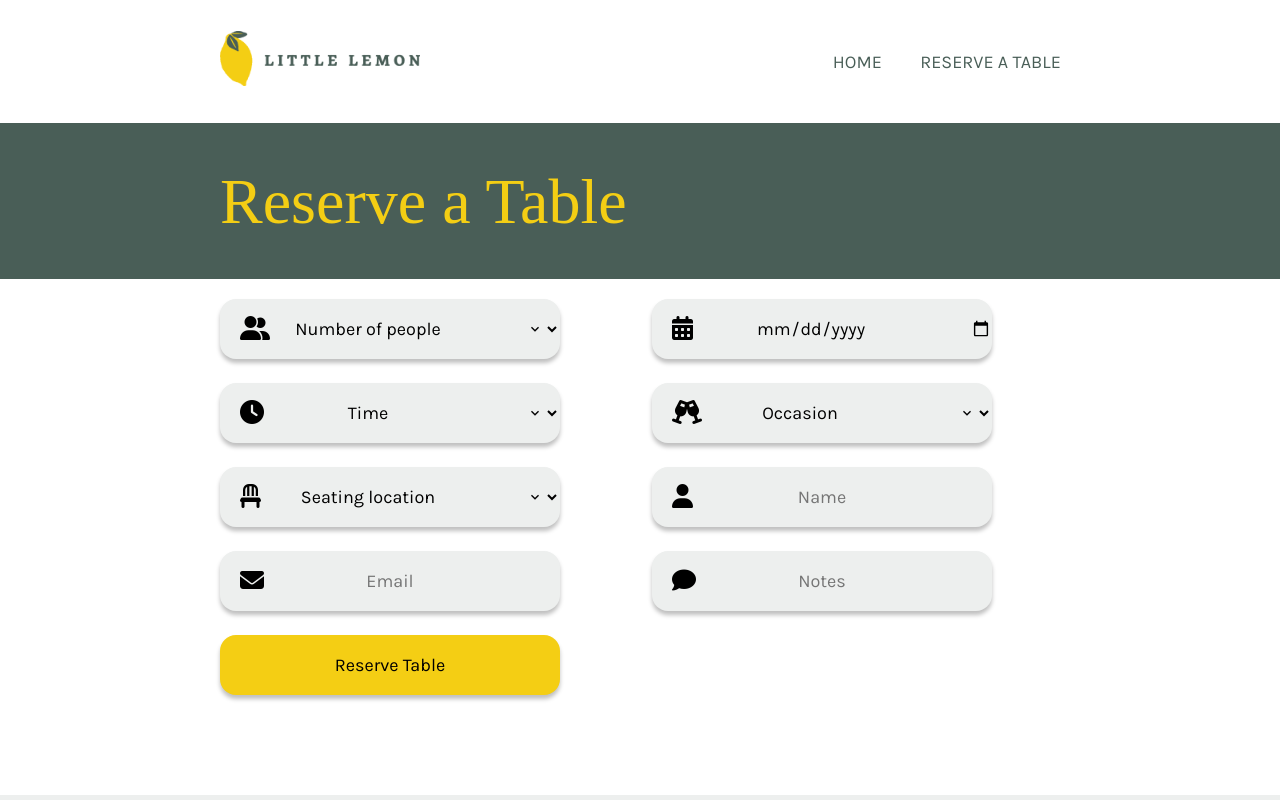
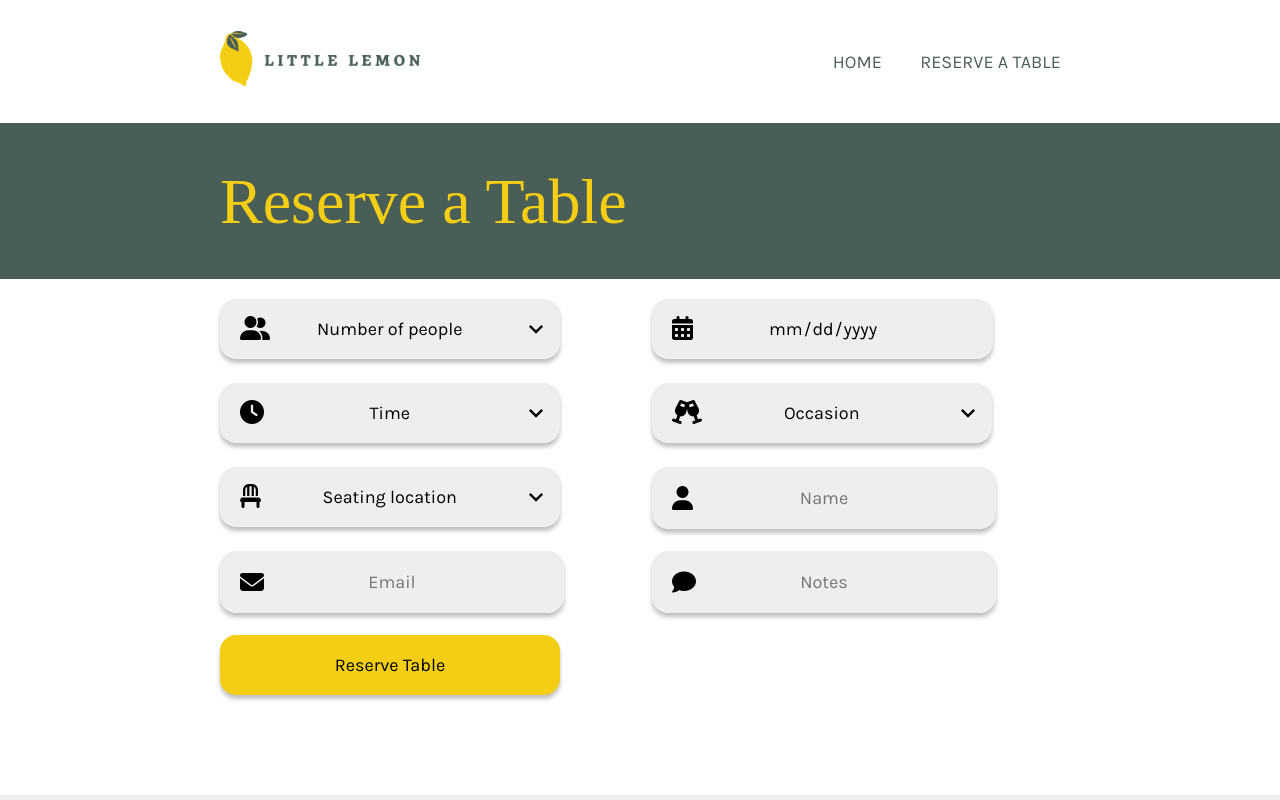
Before and after one commit to SonjaVogel/book-table, a React (Create React App) app: page /reserve-table in a window 1280 px wide. Shown: the top 800 px of the page. Built offline with nearby package versions, Linux system fonts and the light colour scheme.

Commit message:
Final styling (hopefully) for BookingForm

```diff
--- a/src/components/BookingForm.js
+++ b/src/components/BookingForm.js
@@ -1,13 +1,10 @@
-import React, { useState, useEffect, useContext } from "react";
-import { Formik, Form, Field, useFormikContext } from "formik";
+import React from "react";
+import { Formik, Form, Field} from "formik";
 import * as Yup from "yup";
 import { Button, Input, Box, Select, SimpleGrid } from "@chakra-ui/react";
-import { FontAwesomeIcon } from '@fortawesome/react-fontawesome';
-import { faUserGroup } from '@fortawesome/free-solid-svg-icons';
 import '@fortawesome/fontawesome-free/css/all.css';
-import { icon } from '@fortawesome/fontawesome-svg-core/import.macro';
+import { useFormikContext } from "formik";
 
-// Validation schema for the form fields
 const validationSchema = Yup.object().shape({
   people: Yup.number().min(1, "At least one person is required").max(8, "Maximum 8 people are allowed").required("Number of people is required"),
   date: Yup.date().min(new Date(), "Date must be in the future").required("Date is required"),
@@ -19,7 +16,6 @@ const validationSchema = Yup.object().shape({
   notes: Yup.string()
 });
 
-// Initial values for the form fields
 const initialValues = {
   people: "",
   date: "",
@@ -31,19 +27,58 @@ const initialValues = {
   notes: ""
 };
 
-// Submit handler for the form
 const handleSubmit = (values, actions) => {
   console.log(values);
   actions.resetForm();
 };
 
-// Array for the styling of the form fields
-const fieldStyle = {
-  bg: "#EDEFEE",
-  width: "340px",
-  textAlign: "center",
-  padding: "0px",
-}
+const CustomIcon = ({ name, icon, ...props }) => {
+    const { touched, errors } = useFormikContext();
+    return (
+      <i
+        className={"fas fa-xl fa-" + icon}
+        aria-hidden="true"
+        style={{
+          color: touched[name] && !errors[name] ? "var(--highlight-lgrey)" : "#000000",
+        }}
+        {...props}
+      ></i>
+    );
+  };
+
+  const fieldStyle = {
+    width: "340px",
+    textAlign: "center",
+    bg: "#EDEFEE",
+  };
+
+const CustomSelect = ({ name, ...props}) => {
+ const { touched, errors } = useFormikContext();
+ return (
+   <Select
+    name={name}
+        {...fieldStyle}
+        {...props}
+        bg={touched[name] && !errors[name] ? "var(--primary-green)" : "#EDEFEE"}
+        color={touched[name] && !errors[name] ? "var(--highlight-lgrey)" : "black"}
+        textColor={touched[name] && !errors[name] ? "var(--highlight-lgrey)" : "black"}
+    />
+ );
+};
+
+const CustomInput = ({ name, ...props}) => {
+    const { touched, errors } = useFormikContext();
+    return (
+      <Input
+       name={name}
+           {...fieldStyle}
+           {...props}
+           bg={touched[name] && !errors[name] ? "var(--primary-green)" : "#EDEFEE"}
+           color={touched[name] && !errors[name] ? "var(--highlight-lgrey)" : "black"}
+           textColor={touched[name] && !errors[name] ? "var(--highlight-lgrey)" : "black"}
+       />
+    );
+   };
 
 export default function BookingForm(props) {
 
@@ -52,6 +87,7 @@ export default function BookingForm(props) {
         initialValues={initialValues}
         validationSchema={validationSchema}
         onSubmit={handleSubmit}
+        validateOnChange={true}
         >
 
         {({ errors, touched })=> (
@@ -59,19 +95,22 @@ export default function BookingForm(props) {
             <SimpleGrid minChildWidth='340px' spacing='24px'>
             <Box height="60px">
                 <Field name="people">
-                    {({ field }) => (
+                    {({ field, form }) => (
                     // Add aria-label to provide a descriptive label for the select field
                     // Add aria-errormessage to link the error message with the select field
                     // Add aria-invalid to indicate that the select field has an invalid value
-                    <Select
+                    <CustomSelect
                         {...field}
                         placeholder="Number of people"
                         aria-label="Number of people"
                         aria-errormessage="people-error"
                         aria-invalid={errors.people && touched.people ? "true" : "false"}
                         mb={2}
-                        {...fieldStyle}
                         value={field.value}
+                        onChange={(e) => {
+                            form.setFieldTouched("people");
+                            form.handleChange(e);
+                          }}
                     >
                         <option value="1">1</option>
                         <option value="2">2</option>
@@ -81,11 +120,12 @@ export default function BookingForm(props) {
                         <option value="6">6</option>
                         <option value="7">7</option>
                         <option value="8">8</option>
-                    </Select>
+                    </CustomSelect>
                     )}
                 </Field>
                 {/* Add aria-hidden to hide the icon from assistive technologies */}
-                <i className="fas fa-user-group fa-xl" aria-hidden="true"></i>
+                <CustomIcon icon="user-group" name="people" />
+                {/* <i className="fas fa-user-group fa-xl" aria-hidden="true" {...fieldStyle}></i> */}
                 {/* // Use a span element with a class name and a descriptive id for the error message
                 // Add role="alert" to make it a live region */}
                 {errors.people && touched.people &&
@@ -97,13 +137,15 @@ export default function BookingForm(props) {
             <Box height="60px">
                 <Field name="date">
                 {({ field }) => (
-                    <Input
+                    <CustomInput
                         {...field}
                         type="date"
+                        data-date-inline-picker="true"
                         placeholder="Date"
                         aria-errormessage="date-error"
                         mb={2}
                         {...fieldStyle}
+                        onClick={field.ref}
                         onChange={(e) => {
                             field.onChange(e);
                             props.dispatch({ type: "changeDate", payload: field.value });
@@ -112,69 +154,97 @@ export default function BookingForm(props) {
                 )}
                 </Field>
                 <div className="icon-text-calendar">
-                    <i className="fa-solid fa-calendar-days fa-xl" aria-hidden="true"></i>
+                    {/* <i className="fa-solid fa-calendar-days fa-xl" aria-hidden="true"></i> */}
+                    <CustomIcon icon="calendar-days" name="date" />
                 </div>
                 {errors.date && touched.date && <span id="date-error" class="error-message" role="alert" >{errors.date}</span>}
             </Box>
 
             <Box height="60px">
                 <Field name="time">
-                    {({ field }) => (
-                    <Select
+                    {({ field, form }) => (
+                    <CustomSelect
                         {...field}
                         placeholder="Time"
                         aria-label="Time"
                         aria-errormessage="time-error"
                         mb={2}
-                        {...fieldStyle}
                         value={field.value}
+                        onChange={(e) => {
+                            form.setFieldTouched("time");
+                            form.handleChange(e);
+                          }}
                     >
                         {props.availableTimes && props.availableTimes.map((time) => ( <option key={time} value={time}>{time}</option> ))}
-                    </Select>
+                    </CustomSelect>
                     )}
                 </Field>
-                <i className="fa-solid fa-clock fa-xl" aria-hidden="true"></i>
+                {/* <i className="fa-solid fa-clock fa-xl" aria-hidden="true"></i> */}
+                <CustomIcon icon="clock" name="time" />
                 {errors.time && touched.time && <span id="time-error" class="error-message" role="alert" >{errors.time}</span>}
             </Box>
 
             <Box height="60px">
                 <Field name="occasion">
-                {({ field }) => (
-                    <Select {...field} placeholder="Occasion" aria-label="Occasion" mb={2} {...fieldStyle}
-                        aria-errormessage="occasion-error">
+                {({ field, form }) => (
+                    <CustomSelect
+                        {...field}
+                        placeholder="Occasion"
+                        aria-label="Occasion"
+                        mb={2}
+                        {...fieldStyle}
+                        aria-errormessage="occasion-error"
+                        onChange={(e) => {
+                            form.setFieldTouched("occasion");
+                            form.handleChange(e);
+                          }}
+                    >
                     <option value="birthday">Birthday</option>
                     <option value="engagement">Engagement</option>
                     <option value="anniversary">Anniversary</option>
-                    </Select>
+                    </CustomSelect>
                 )}
                 </Field>
-                <i className="fa-solid fa-champagne-glasses fa-xl" aria-hidden="true"></i>
+                {/* <i className="fa-solid fa-champagne-glasses fa-xl" aria-hidden="true"></i> */}
+                <CustomIcon icon="champagne-glasses" name="occasion" />
                 {errors.occasion && touched.occasion && <span id="occasion-error" class="error-message" role="alert" >{errors.occasion}</span>}
             </Box>
 
             <Box height="60px">
                 <Field name="location">
-                {({ field }) => (
-                    <Select {...field} placeholder="Seating location" aria-label="Seating location" mb={2} {...fieldStyle}
-                        aria-errormessage="location-error">
+                {({ field, form }) => (
+                    <CustomSelect
+                        {...field}
+                        placeholder="Seating location"
+                        aria-label="Seating location"
+                        mb={2}
+                        {...fieldStyle}
+                        aria-errormessage="location-error"
+                        onChange={(e) => {
+                            form.setFieldTouched("location");
+                            form.handleChange(e);
+                          }}
+                    >
                     <option value="inside">Inside</option>
                     <option value="outside">Outside</option>
-                    </Select>
+                    </CustomSelect>
                 )}
                 </Field>
-                <i className="fa-solid fa-chair fa-xl" aria-hidden="true"></i>
+                {/* <i className="fa-solid fa-chair fa-xl" aria-hidden="true"></i> */}
+                <CustomIcon icon="chair" name="location" />
                 {errors.location && touched.location && <span id="location-error" class="error-message" role="alert" >{errors.location}</span>}
             </Box>
 
             <Box height="60px">
                 <Field name="name">
                 {({ field }) => (
-                    <Input {...field} type="text" placeholder="Name" aria-label="Name" mb={2} {...fieldStyle}
+                    <CustomInput {...field} type="text" placeholder="Name" aria-label="Name" mb={2} {...fieldStyle}
                         aria-errormessage="name-error"/>
                 )}
                 </Field>
                 <div className="icon-text-calendar">
-                    <i className="fa-solid fa-user fa-xl fa-input-icons" aria-hidden="true"></i>
+                    {/* <i className="fa-solid fa-user fa-xl fa-input-icons" aria-hidden="true"></i> */}
+                    <CustomIcon icon="user" name="name" />
                 </div>
                 {errors.name && touched.name && <span id="name-error" class="error-message" role="alert" >{errors.name}</span>}
             </Box>
@@ -182,12 +252,13 @@ export default function BookingForm(props) {
             <Box height="60px">
                 <Field name="email">
                 {({ field }) => (
-                    <Input {...field} type="email" placeholder="Email" aria-label="Email" mb={2} {...fieldStyle}
+                    <CustomInput {...field} type="email" placeholder="Email" aria-label="Email" mb={2} {...fieldStyle}
                         aria-errormessage="email-error"/>
                 )}
                 </Field>
                 <div className="icon-text-calendar">
-                    <i className="fa-solid fa-envelope fa-xl fa-input-icons" aria-hidden="true"></i>
+                    {/* <i className="fa-solid fa-envelope fa-xl fa-input-icons" aria-hidden="true"></i> */}
+                    <CustomIcon icon="envelope" name="email" />
                 </div>
                 {errors.email && touched.email && <span id="email-error" class="error-message" role="alert" >{errors.email}</span>}
             </Box>
@@ -195,12 +266,13 @@ export default function BookingForm(props) {
             <Box height="60px">
                 <Field name="notes">
                 {({ field }) => (
-                    <Input {...field} type="text" placeholder="Notes" aria-label="Notes" mb="2" {...fieldStyle}
+                    <CustomInput {...field} type="text" placeholder="Notes" aria-label="Notes" mb="2" {...fieldStyle}
                         aria-errormessage="notes-error"/>
                 )}
                 </Field>
                 <div className="icon-text-calendar">
-                    <i className="fa-solid fa-comment fa-xl fa-input-icons" aria-hidden="true"></i>
+                    {/* <i className="fa-solid fa-comment fa-xl fa-input-icons" aria-hidden="true"></i> */}
+                    <CustomIcon icon="comment" name="notes" />
                 </div>
                 {errors.notes && touched.notes && <span id="notes-error" class="error-message" role="alert" >{errors.notes}</span>}
             </Box>
--- a/src/styles/BookingPage.css
+++ b/src/styles/BookingPage.css
@@ -50,12 +50,50 @@
     width: 340px;
     border-radius: 16px;
     border: none;
+    outline: 0px;
     box-shadow: 0px 4px 4px rgba(0, 0, 0, 0.25);
-    -webkit-padding-end: 0;
-    padding-inline-end: 0;
+    appearance: none;
 }
 
+.chakra-select__icon-wrapper {
+    right: 10px;
+}
 
-.chakra-select__icon-wrapper {
-    right: 5%;
+select::-ms-expand {
+    display: none;
+  }
+
+  select {
+    position: relative;
+    appearance: none;
+    -webkit-appearance: none;
+    -moz-appearance: none;
+    text-indent: 1.75em;
+  }
+
+  .chakra-select__icon {
+    width: 1.75em !important;
+    height: 1.75em !important;
 }
+
+/* input[type="date"]::-webkit-calendar-picker-indicator {
+    position: relative;
+    right: 300px;
+    color: #ededed;
+  }
+
+input[type="date"]::-moz-calendar-picker-indicator {
+} */
+
+input[type="date"]::-webkit-calendar-picker-indicator {
+    background: transparent;
+    bottom: 0;
+    color: transparent;
+    cursor: pointer;
+    height: auto;
+    left: 0;
+    position: absolute;
+    right: 0;
+    top: 0;
+    width: auto;
+}
```
Also changed, not shown: src/App.css (+10 -2 lines).
